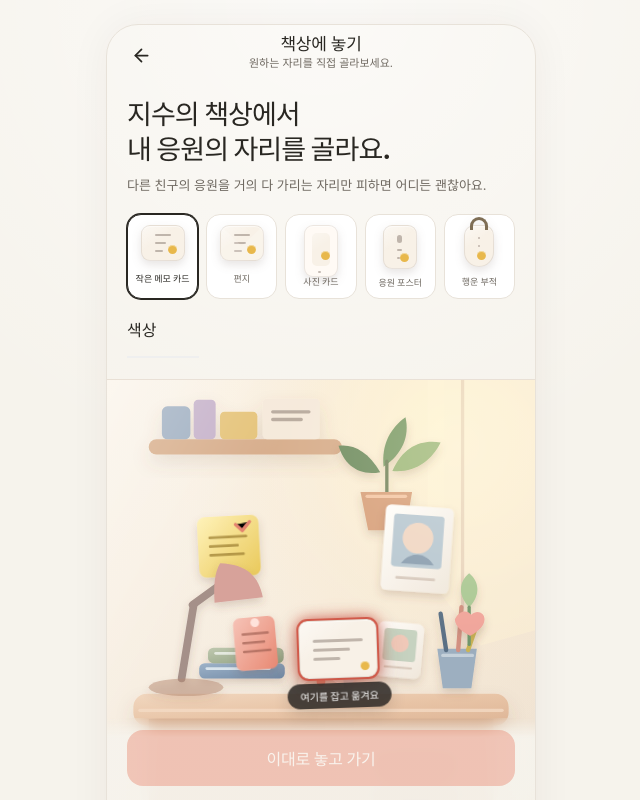
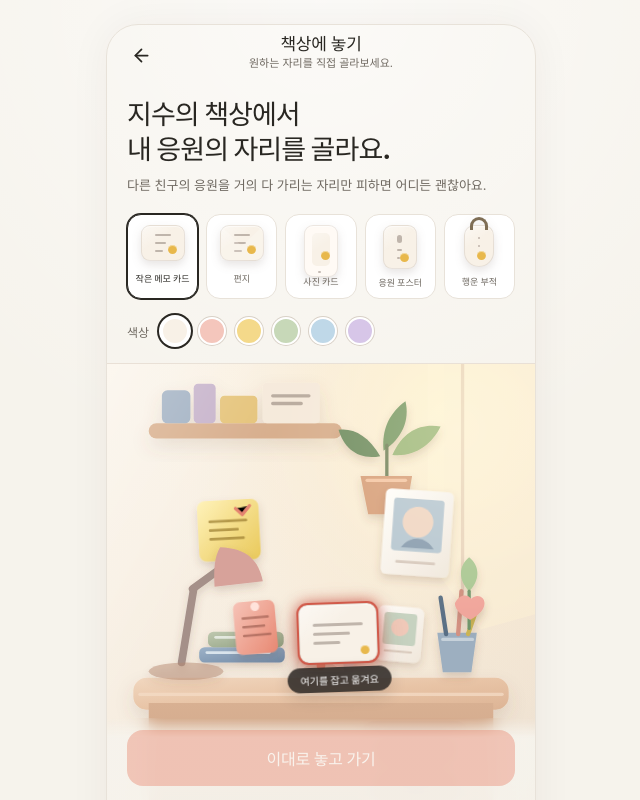
Before and after one commit to Likelion-Yonsei-14th/14-DEMODAY-FRONTEND-CHAK, a React (Vite) app: page /prototype/support/jisu/placement in a window 1280 px wide. Shown: the top 800 px of the page, without its empty margins (319-959 px from the left). Built offline with nearby package versions, Linux system fonts and the light colour scheme; a web font is replaced by a local one.

Commit message:
style: add desk object tone controls

```diff
--- a/src/features/supporter/supporterFlow.css
+++ b/src/features/supporter/supporterFlow.css
@@ -356,3 +356,41 @@
     font-size: 8px;
   }
 }
+
+
+.placement-object-tone-picker {
+  display: flex;
+  align-items: center;
+  gap: 12px;
+}
+
+.placement-object-tone-picker__label {
+  flex: 0 0 auto;
+  color: var(--color-content-secondary);
+  font-size: 12px;
+  font-weight: 700;
+}
+
+.placement-object-tone-picker__options {
+  display: flex;
+  align-items: center;
+  gap: 9px;
+}
+
+.placement-object-tone {
+  --object-tone: #f4c6bc;
+  width: 28px;
+  height: 28px;
+  padding: 0;
+  border: 2px solid var(--color-surface-raised);
+  border-radius: 50%;
+  background: var(--object-tone);
+  box-shadow: 0 0 0 1px var(--color-border-default);
+  cursor: pointer;
+}
+
+.placement-object-tone--selected {
+  box-shadow:
+    0 0 0 2px var(--color-surface-raised),
+    0 0 0 4px var(--color-content-primary);
+}
```
